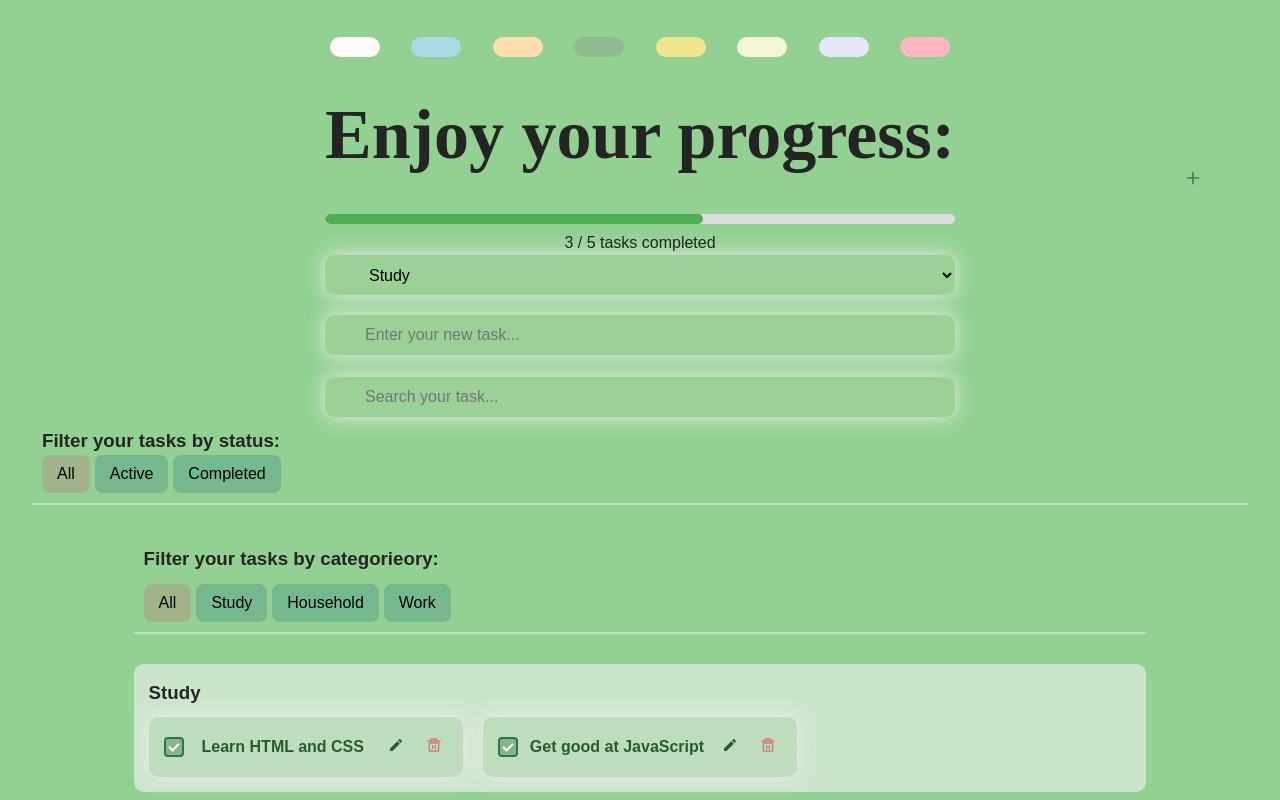
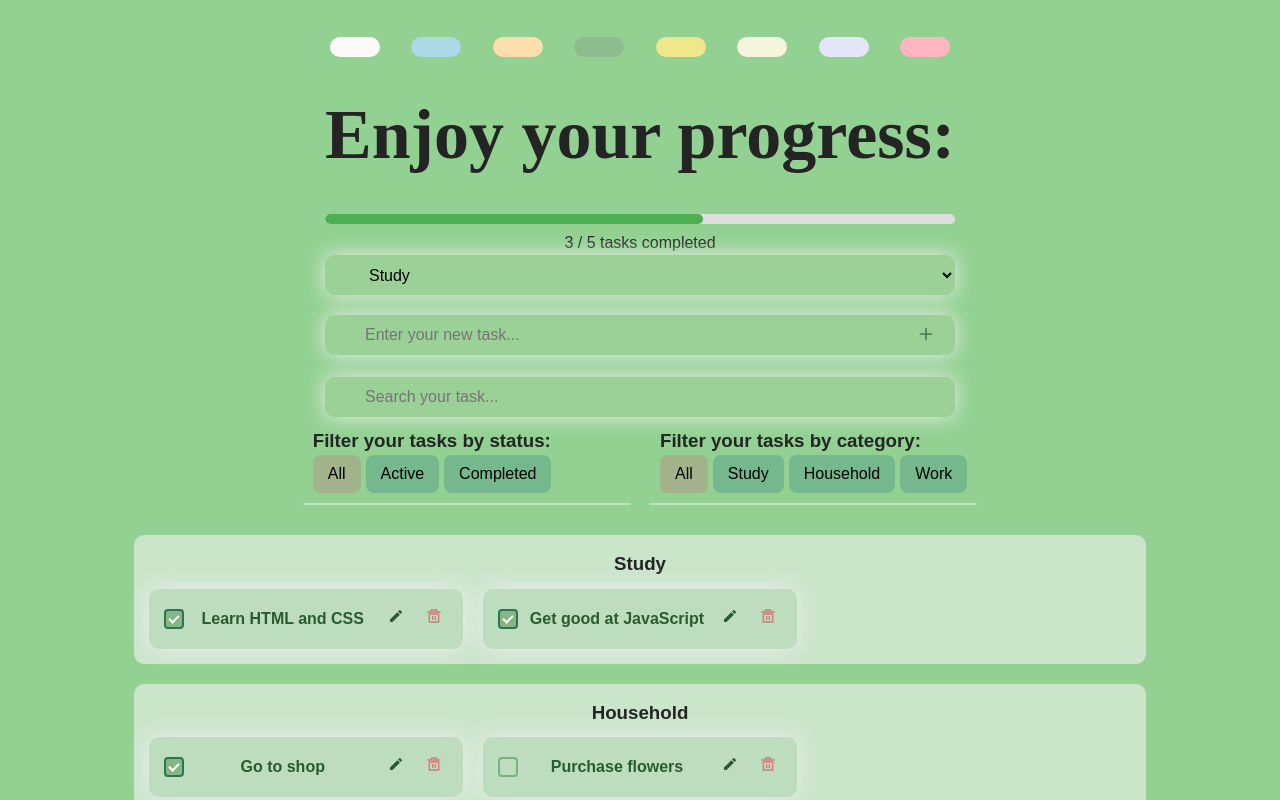
Before and after one commit to PrysiazhnaIra/Momentum, a React app: page / in a window 1280 px wide. Shown: the top 800 px of the page. Built offline with nearby package versions, Linux system fonts and the light colour scheme; the HTML template or start-up script is replaced by a standard one.

Commit message:
filter tasks by category and styles

```diff
--- a/package.json
+++ b/package.json
@@ -15,6 +15,7 @@
     "prop-types": "^15.8.1",
     "react": "^18.3.1",
     "react-dom": "^18.3.1",
+    "react-hot-toast": "^2.5.2",
     "react-icons": "^5.2.1",
     "react-redux": "^9.2.0",
     "redux-persist": "^6.0.0"
--- a/src/App.css
+++ b/src/App.css
@@ -10,6 +10,12 @@
   flex-direction: column;
   align-items: center;
   justify-content: space-between;
+}
+
+.filterWrapper {
+  display: grid;
+  grid-template-columns: 1fr 1fr;
+  gap: 20px;
 }
 
 .title {
--- a/src/App.tsx
+++ b/src/App.tsx
@@ -8,6 +8,8 @@ import Form from "./components/Form/Form";
 import TaskList from "./components/TaskList/TaskList";
 import StatusFilter from "./components/StatusFilter/StatusFilter";
 import TaskCounter from "./components/TaskCounter/TaskCounter";
+import CategoryFilter from "./components/CategoryFilter/CategoryFilter";
+import { Toaster } from "react-hot-toast";
 
 function App() {
   // Ініціалізація tasks
@@ -21,7 +23,7 @@ function App() {
     return window.localStorage.getItem("backgroundColor") || "#92d192";
   });
 
-  const [filter, setFilter] = useState("");
+  const [selectedCategory, setSelectedCategory] = useState("All");
 
   // Збереження tasks в localStorage при їх зміні
   useEffect(() => {
@@ -57,6 +59,7 @@ function App() {
 
   return (
     <div className="container">
+      <Toaster />
       <div>
         <Background
           currentColor={currentColor}
@@ -68,8 +71,14 @@ function App() {
         <Form />
         <SearchFilter />
       </div>
-      <StatusFilter />
-      <TaskList />
+      <div className="filterWrapper">
+        <StatusFilter />
+        <CategoryFilter
+          selectedCategory={selectedCategory}
+          onCategoryChange={setSelectedCategory}
+        />
+      </div>
+      <TaskList selectedCategory={selectedCategory} />
       <p
         className="footer"
         style={{
--- a/src/components/CategoryFilter/CategoryFilter.module.css
+++ b/src/components/CategoryFilter/CategoryFilter.module.css
@@ -0,0 +1,38 @@
+.filterWrapper {
+  display: flex;
+  flex-direction: column;
+  margin-bottom: 10px;
+  padding: 10px;
+  border-bottom: 2px solid rgba(255, 255, 255, 0.371);
+}
+
+.title {
+  display: flex;
+}
+
+.filterButtons {
+  display: flex;
+  gap: 5px;
+}
+
+.btn {
+  padding: 10px 15px;
+  cursor: pointer;
+  border: none;
+  background-color: rgba(90, 161, 136, 0.52);
+  border-radius: 8px;
+  transition: all 0.2s linear;
+}
+
+.btn:hover,
+.btn:focus {
+  transform: scale(1.1);
+}
+
+.active {
+  background-color: rgba(198, 100, 122, 0.292);
+  padding: 10px 15px;
+  cursor: pointer;
+  border: none;
+  border-radius: 8px;
+}
--- a/src/components/CategoryFilter/CategoryFilter.tsx
+++ b/src/components/CategoryFilter/CategoryFilter.tsx
@@ -1,5 +1,35 @@
+import { useSelector } from "react-redux";
+import { RootState } from "../../redux/store";
 import s from "./CategoryFilter.module.css";
 
-export default function CategoryFilter() {
-  return <div></div>;
+type TaskFilterProps = {
+  selectedCategory: string;
+  onCategoryChange: (category: string) => void;
+};
+
+export default function CategoryFilter({
+  selectedCategory,
+  onCategoryChange,
+}: TaskFilterProps) {
+  const tasks = useSelector((state: RootState) => state.tasks.items);
+
+  // Отримуємо унікальні категорії
+  const categories = ["All", ...new Set(tasks.map((task) => task.category))];
+
+  return (
+    <div className={s.filterWrapper}>
+      <h3 className={s.title}>Filter your tasks by category:</h3>
+      <div className={s.filterButtons}>
+        {categories.map((category) => (
+          <button
+            key={category}
+            className={selectedCategory === category ? s.active : s.btn}
+            onClick={() => onCategoryChange(category)}
+          >
+            {category}
+          </button>
+        ))}
+      </div>
+    </div>
+  );
 }
--- a/src/components/Form/Form.module.css
+++ b/src/components/Form/Form.module.css
@@ -1,11 +1,12 @@
 .form {
   width: 100%;
   margin-bottom: 20px;
+  position: relative;
   /* display: flex;
   align-items: center;
   justify-content: space-between;
   border-radius: 10px;
-  position: relative;
+
   flex-direction: column; */
 }
 
@@ -14,8 +15,8 @@
   height: 20px;
   color: #477958;
   position: absolute;
-  top: 21%;
-  right: 6%;
+  top: 68%;
+  right: 3%;
 }
 
 .inputsWrapper {
@@ -58,3 +59,12 @@
   width: 100%;
   margin-bottom: 20px;
 }
+.notification {
+  display: flex;
+  padding: 10px;
+  align-items: center;
+  justify-content: center;
+  background-color: #477958bf;
+  color: white;
+  border-radius: 30px;
+}
--- a/src/components/Form/Form.tsx
+++ b/src/components/Form/Form.tsx
@@ -3,6 +3,7 @@ import css from "./Form.module.css";
 import { IoMdAdd } from "react-icons/io";
 import { addTask } from "../../redux/tasksSlice";
 import { FormEvent, useState } from "react";
+import toast from "react-hot-toast";
 
 type FormProps = {
   onAdd: (task: { id: string | number; text: string }) => void;
@@ -33,6 +34,13 @@ export default function Form() {
     form.reset();
   };
 
+  const handleAdd = () => {
+    if (!text.trim()) {
+      toast.custom(<div className={css.notification}>Enter text to add!</div>);
+      return;
+    }
+  };
+
   return (
     <form className={css.form} onSubmit={handleSubmit}>
       <select
@@ -53,7 +61,7 @@ export default function Form() {
           placeholder="Enter your new task..."
         />
 
-        <button type="submit" className={css.btn}>
+        <button type="submit" className={css.btn} onClick={handleAdd}>
           <IoMdAdd className={css.addIcon} />
         </button>
       </div>
--- a/src/components/Task/Task.tsx
+++ b/src/components/Task/Task.tsx
@@ -15,6 +15,7 @@ type TaskProps = {
     id: string | number;
     text: string;
     completed: boolean;
+    category: string;
   };
   onDelete: (id: string | number) => void;
 };
@@ -36,9 +37,7 @@ export default function Task({ task: { id, text, completed } }: TaskProps) {
   const handleEdit = () => setIsEditing(true);
 
   const handleSave = () => {
-    console.log("Saving task:", id, newText, completed);
-
-    dispatch(updateTask({ id, text: newText, completed }));
+    dispatch(updateTask({ id, text: newText, completed, category }));
     setIsEditing(false);
   };
 
--- a/src/components/TaskList/TaskList.module.css
+++ b/src/components/TaskList/TaskList.module.css
@@ -26,45 +26,6 @@
   border-radius: 20px;
 }
 
-.btnWrapper {
-  display: flex;
-  flex-direction: column;
-  margin-bottom: 10px;
-  padding: 10px;
-  border-bottom: 2px solid rgba(255, 255, 255, 0.371);
-}
-
-.title {
-  display: flex;
-}
-
-.filterButtons {
-  display: flex;
-  gap: 5px;
-}
-
-.btn {
-  padding: 10px 15px;
-  cursor: pointer;
-  border: none;
-  background-color: rgba(90, 161, 136, 0.52);
-  border-radius: 8px;
-  transition: all 0.2s linear;
-}
-
-.btn:hover,
-.btn:focus {
-  transform: scale(1.1);
-}
-
-.active {
-  background-color: rgba(198, 100, 122, 0.292);
-  padding: 10px 15px;
-  cursor: pointer;
-  border: none;
-  border-radius: 8px;
-}
-
 @media screen and (max-width: 768px) {
   .list {
     display: grid;
--- a/src/components/TaskList/TaskList.tsx
+++ b/src/components/TaskList/TaskList.tsx
@@ -3,11 +3,9 @@ import Task from "../Task/Task";
 import { useDispatch, useSelector } from "react-redux";
 import { RootState } from "../../redux/store";
 import { deleteTask } from "../../redux/tasksSlice";
-import { useState } from "react";
 
 type TaskListProps = {
-  tasks: { id: string | number; text: string }[];
-  onDelete: (id: string | number) => void;
+  selectedCategory: string;
 };
 
 type Task = {
@@ -37,7 +35,7 @@ const getVisibleTasks = (
     );
 };
 
-export default function TaskList() {
+export default function TaskList({ selectedCategory }: TaskListProps) {
   const dispatch = useDispatch();
 
   //Отримуємо масив завдань із стану Redux
@@ -46,12 +44,6 @@ export default function TaskList() {
   //Отримуємо значення фільтра із стану Redux
   const statusFilter = useSelector((state: RootState) => state.filters.status);
   const textFilter = useSelector((state: RootState) => state.filters.text);
-
-  // Стан для обраної категорії
-  const [selectedCategory, setSelectedCategory] = useState("All");
-
-  // Отримуємо унікальні категорії
-  const categories = ["All", ...new Set(tasks.map((task) => task.category))];
 
   //Обчислюємо масив завдань, які необхідно відображати в інтерфейсі
   const visibleTasks = getVisibleTasks(
@@ -78,23 +70,6 @@ export default function TaskList() {
 
   return (
     <div className={css.taskList}>
-      <div className={css.btnWrapper}>
-        {/* Фільтр по категоріях */}
-        <h3 className={css.title}>Filter your tasks by categorieory:</h3>
-        <div className={css.filterButtons}>
-          {categories.map((category) => (
-            <button
-              key={category}
-              className={selectedCategory === category ? css.active : css.btn}
-              onClick={() => setSelectedCategory(category)}
-            >
-              {category}
-            </button>
-          ))}
-        </div>
-      </div>
-
-      {/* Відображення завдань за категоріями */}
       {Object.keys(groupedTasks).map((category) => (
         <div key={category} className={css.category}>
           <h3 className={css.title}>{category}</h3>
```
Also changed, not shown: 1 other file (tests, documents, lock files or other folders).
